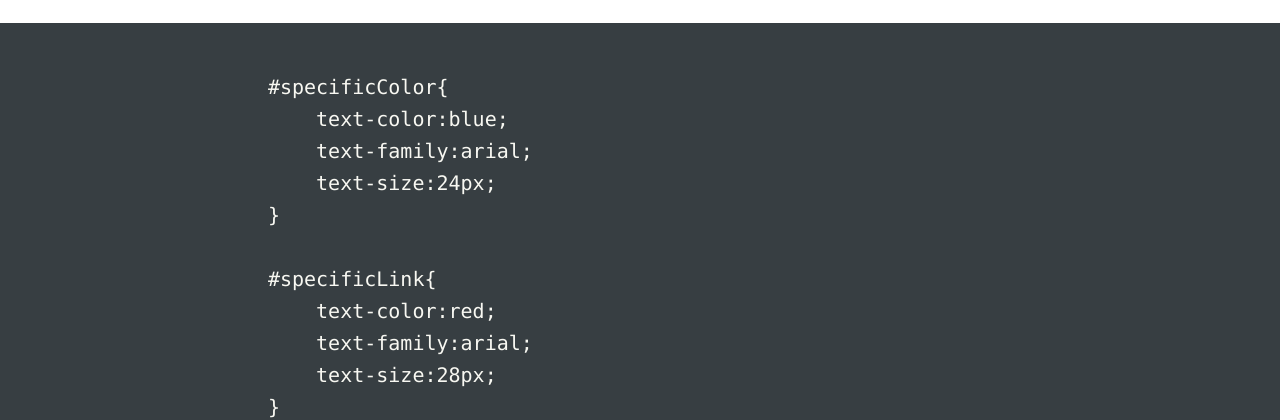
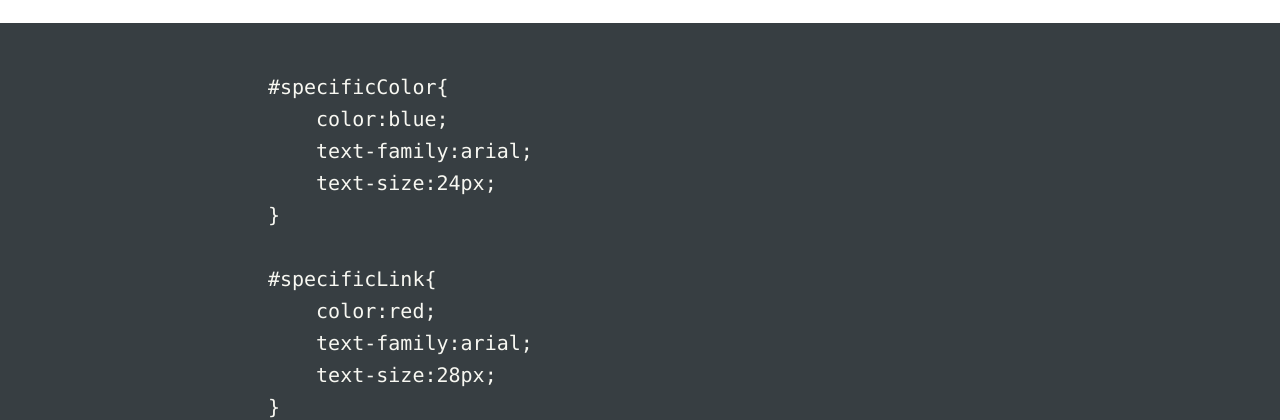
Before and after one commit to Montana-Media-Arts/creative-coding-1-Fall2019, a Jekyll site: the page built from modules/week-7/_posts/2017-01-08-id-selectors.md, in a window 1280 px wide. Shown: the part 1350-1770 px from the top of the page. Built offline with Jekyll 4.4.1, drawn with Linux system fonts in a browser that asks for light colours; nearby versions of some CDN libraries; a script that is not in the unit is left out.

Commit message:
updated styles

````diff
--- a/modules/week-7/_posts/2017-01-08-id-selectors.md
+++ b/modules/week-7/_posts/2017-01-08-id-selectors.md
@@ -28,13 +28,13 @@ And the CSS might look like this.
 
 ```html
     #specificColor{
-        text-color:blue;
+        color:blue;
         text-family:arial;
         text-size:24px;
     }
 
     #specificLink{
-        text-color:red;
+        color:red;
         text-family:arial;
         text-size:28px;
     }
````
Also changed, not shown: modules/week-7/_posts/2017-01-06-external-style-sheet.md (+1 -1 lines), modules/week-7/_posts/2017-01-07-class-selectors.md (+1 -1 lines).
